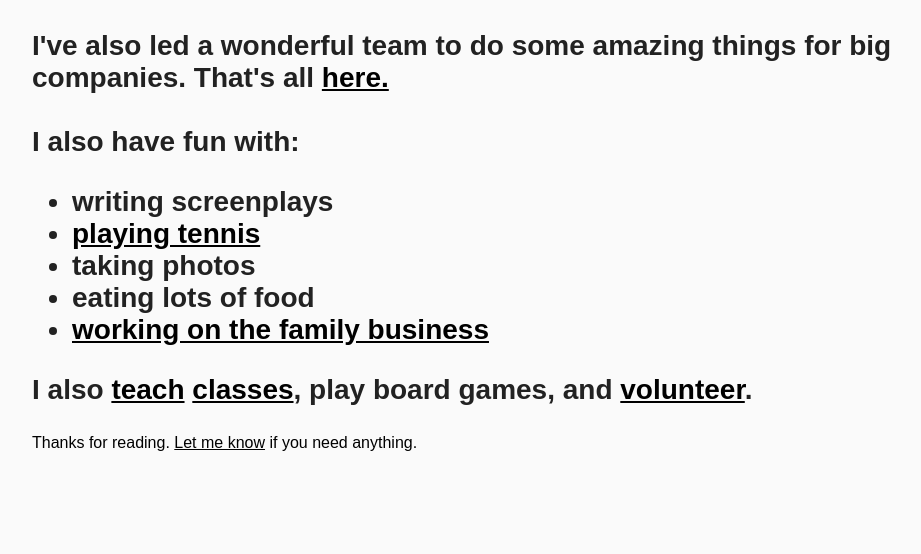
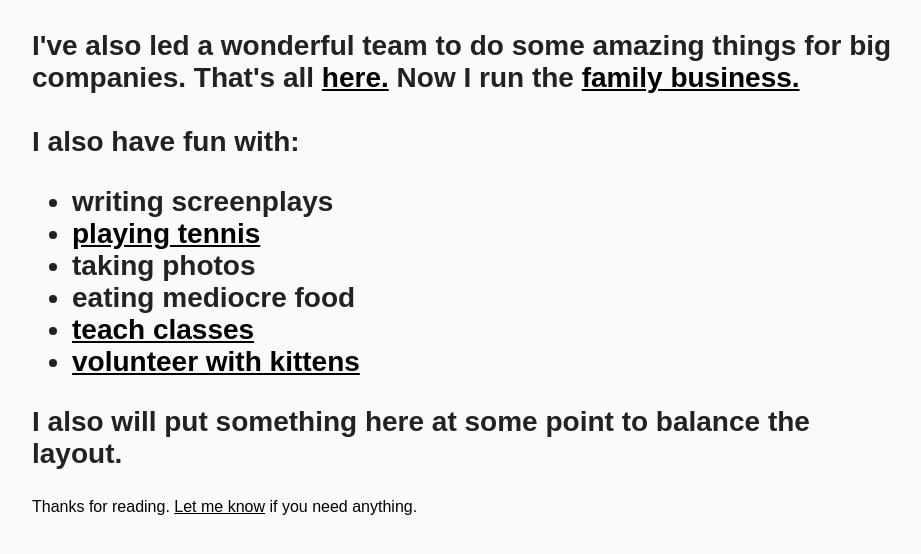
Before and after one commit to krishenkotecha/krishen-site, a plain HTML site: page index.html in a window 1280 px wide. Shown: the part 210-764 px from the top of the page, without its empty margins (176-1097 px from the left). Drawn offline with Linux system fonts and the light colour scheme; a web font is replaced by a local one.

Commit message:
update bullets

```diff
--- a/index.html
+++ b/index.html
@@ -17,7 +17,7 @@
 
 <h3>
 
-	I've also led a wonderful team to do some amazing things for big companies. That's all <a href="https://philosophie.is/#making">here.</a>
+	I've also led a wonderful team to do some amazing things for big companies. That's all <a href="https://philosophie.is/#making">here.</a> Now I run the <a href="http://www.dsdmerchandisers.com">family business.</a>
 
 	<br> <br>
 
@@ -27,11 +27,12 @@
 	<li>writing screenplays</li>
 	<li><a href="https://usctrojans.com/index.aspx?path=mten">playing tennis</a></li>
 	<li>taking photos</li>
-	<li>eating lots of food</li>
-	<li><a href="https://www.dsdmerchandisers.com">working on the family business</a></li>
+	<li>eating mediocre food</li>
+	<li><a href="http://www.dsdmerchandisers.com">teach classes</a></li>
+	<li><a href="https://kittcrusaders.org">volunteer with kittens</a></li>
 </ul>
 
-	I also <a href="https://www.productschool.com">teach</a> <a href="https://www.generalassemb.ly.com">classes</a>, play board games, and <a href="https://kittcrusaders.org/">volunteer</a>.
+	I also will put something here at some point to balance the layout.
 
 </h3>
 
--- a/styles.css
+++ b/styles.css
@@ -33,6 +33,8 @@ a   {
     padding-bottom: 1em;
     padding-left: 1em;
     padding-right: 1em;
+    margin-top: auto;
+    margin-bottom: auto;
     margin-right: auto;
     margin-left: auto;
     font-family: 'Muli', sans-serif;
```
